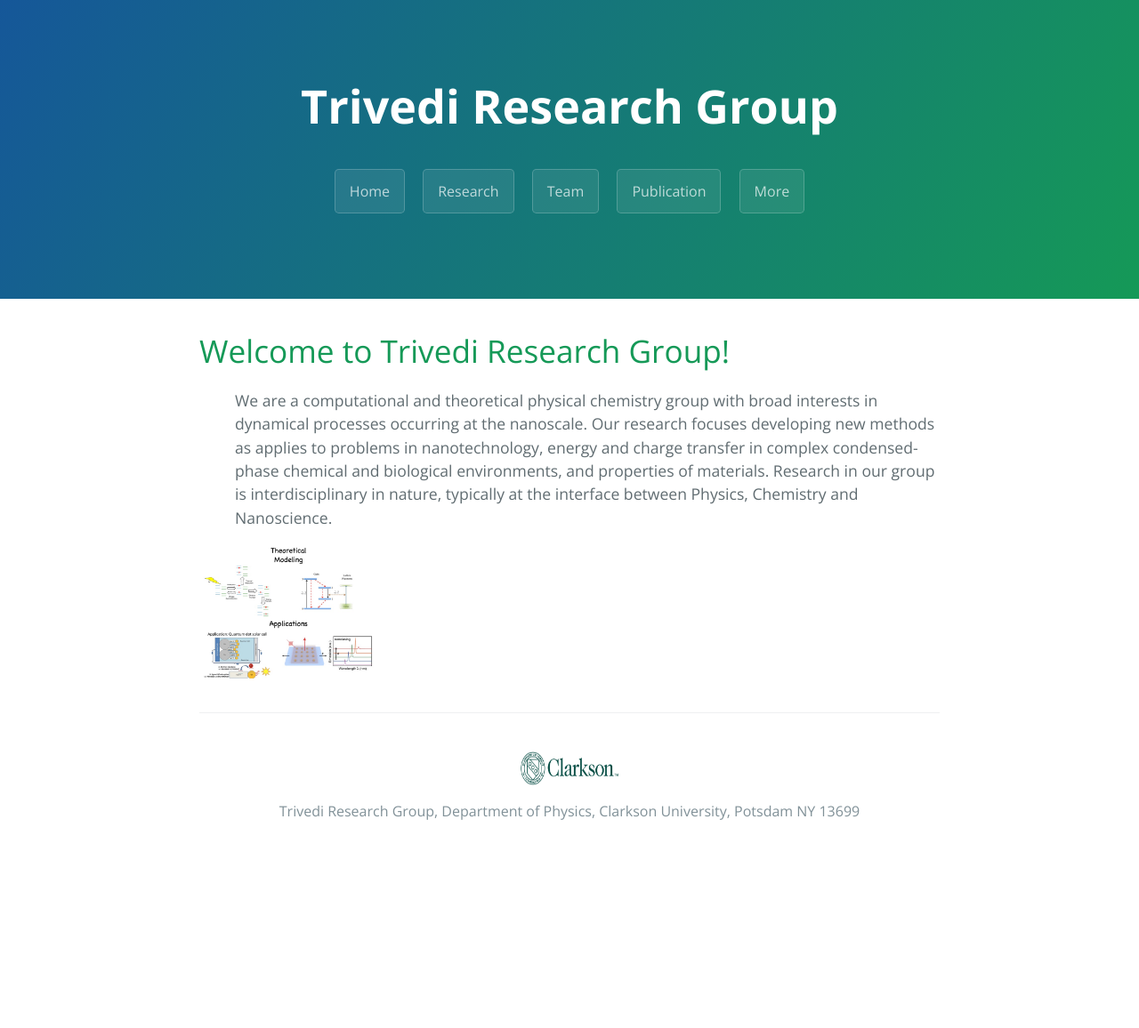
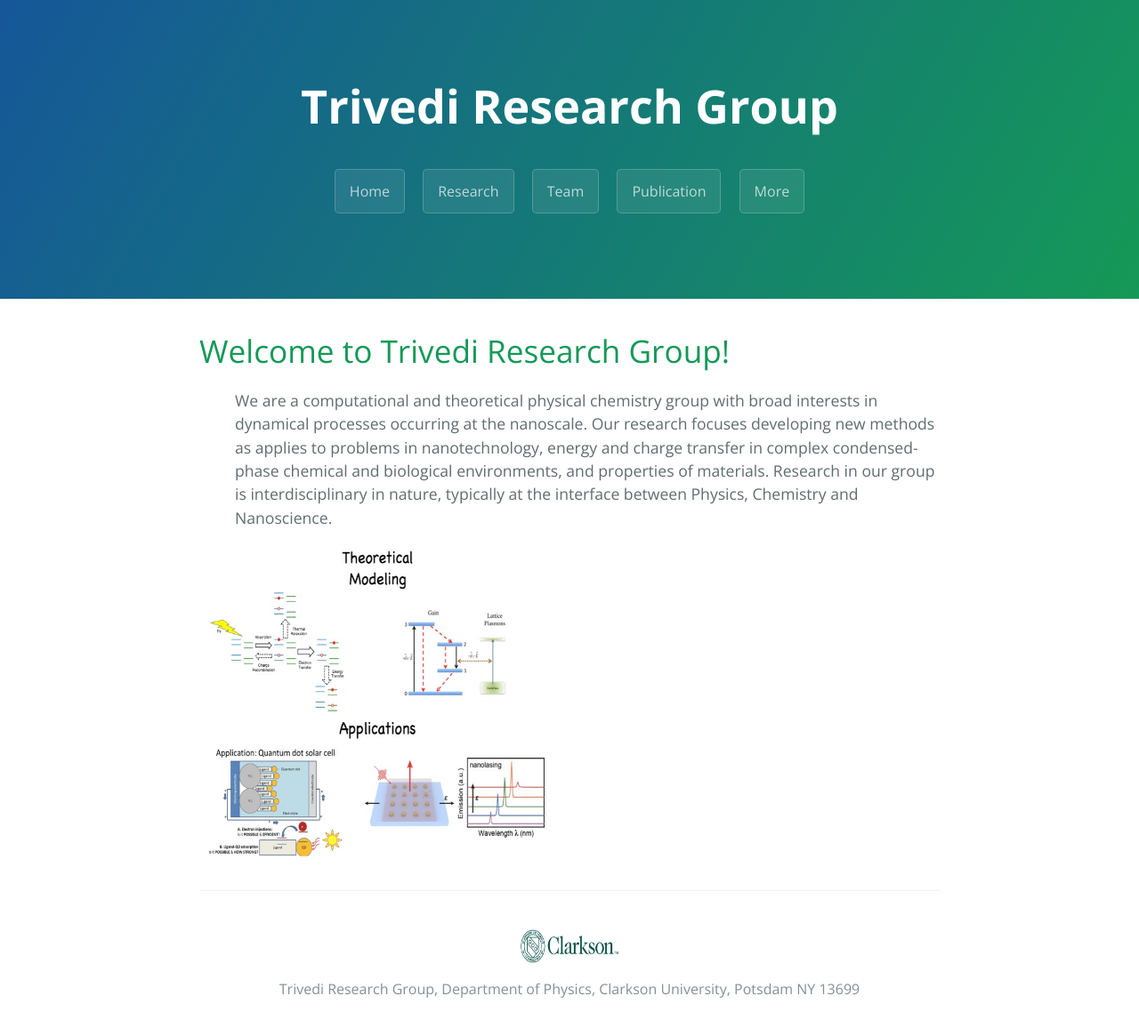
Before and after one commit to dharatrivedi/dharatrivedi.github.io, a Jekyll site: the page built from index.html, in a window 1280 px wide. Shown: the whole page at 89% size. Built offline with Jekyll 4.4.1, drawn with Linux system fonts in a browser that asks for light colours; the list of posts is cut into pages by our own code; before the commit the page ends 956 px from its top, so only the background shows below that.

Commit message:
Update index.html

```diff
--- a/index.html
+++ b/index.html
@@ -10,5 +10,5 @@ title: {{ site.name }}
       We are a computational and theoretical physical chemistry group with broad interests in dynamical processes occurring at the nanoscale. Our research focuses developing new methods as applies to problems in nanotechnology, energy and charge transfer in complex condensed-phase chemical and biological environments, and properties of materials. Research in our group is interdisciplinary in nature, typically at the interface between Physics, Chemistry and Nanoscience.
     {% endfor %}
   </ul>
-  <img src="/images/2.jpg" alt="Intro" style="width:200px;height:150px;">
+  <img src="/images/2.jpg" alt="Intro" style="width:400px;height:350px;">
 </div>
```
